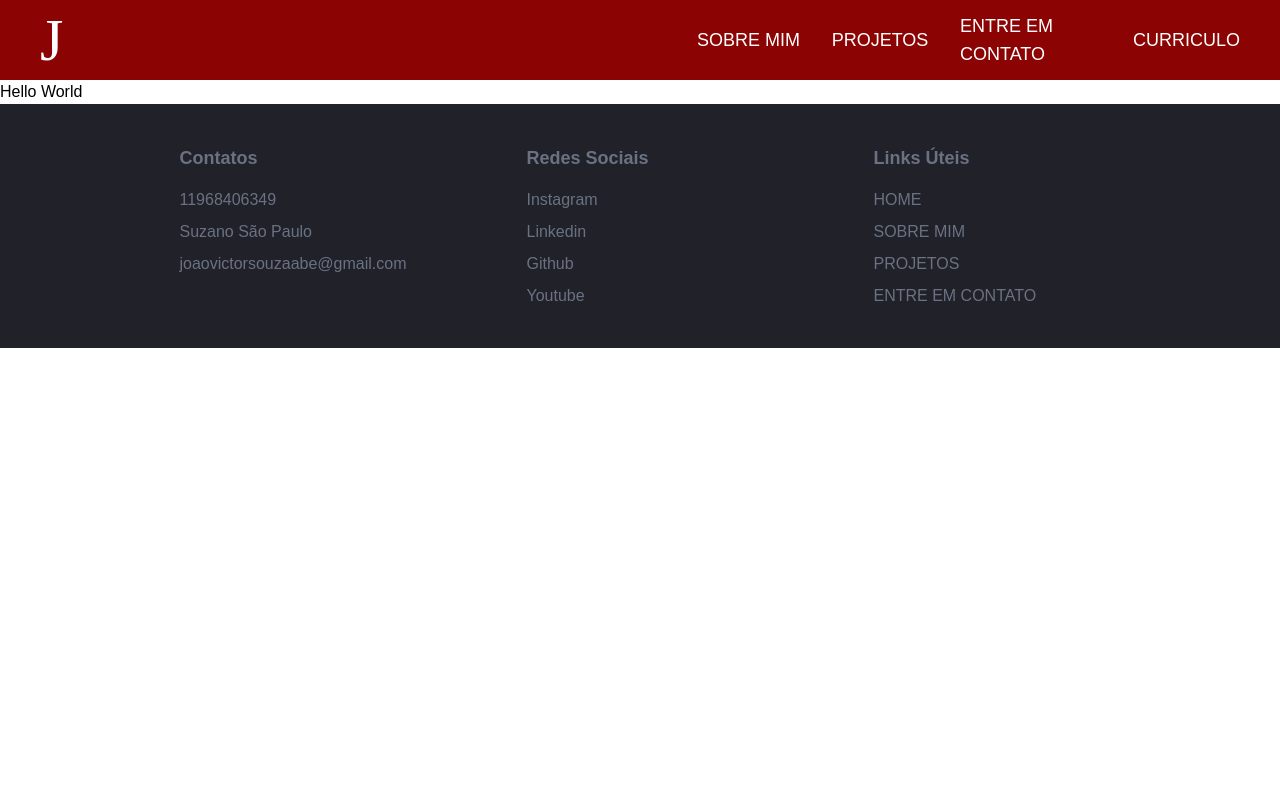
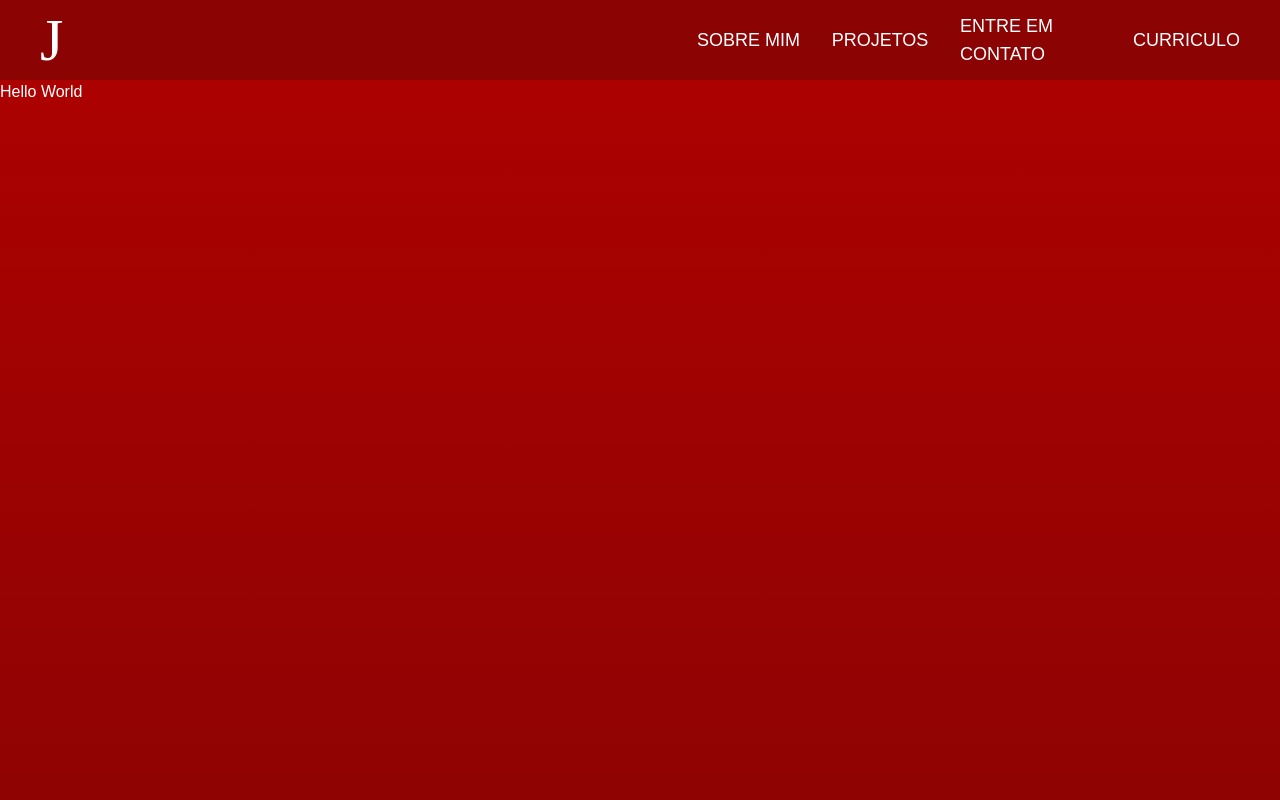
Before and after one commit to MrJoaoAbe/Portf-lio, a React (Vite) app: page /sobremim in a window 1280 px wide. Shown: the top 800 px of the page. Built offline with nearby package versions, Linux system fonts and the light colour scheme; a web font is replaced by a local one.

Commit message:
placeholder

```diff
--- a/src/pages/Contato.jsx
+++ b/src/pages/Contato.jsx
@@ -1,6 +1,6 @@
 function Contato() {
     return (
-        <div>Hello World</div>
+        <div className="min-h-screen bg-linear-to-t from-[#8C0303] to-[#ac0101] text-white">Hello World</div>
     )
 }
 
--- a/src/pages/Projetos.jsx
+++ b/src/pages/Projetos.jsx
@@ -1,6 +1,6 @@
 function Projetos() {
     return (
-        <div>Hello World</div>
+        <div className="min-h-screen bg-linear-to-t from-[#8C0303] to-[#ac0101] text-white">Hello World</div>
     )
 }
 
--- a/src/pages/SobreMim.jsx
+++ b/src/pages/SobreMim.jsx
@@ -1,6 +1,6 @@
 function SobreMim() {
     return (
-        <div>Hello World</div>
+        <div className="min-h-screen bg-linear-to-t from-[#8C0303] to-[#ac0101] text-white">Hello World</div>
     )
 }
 
```
